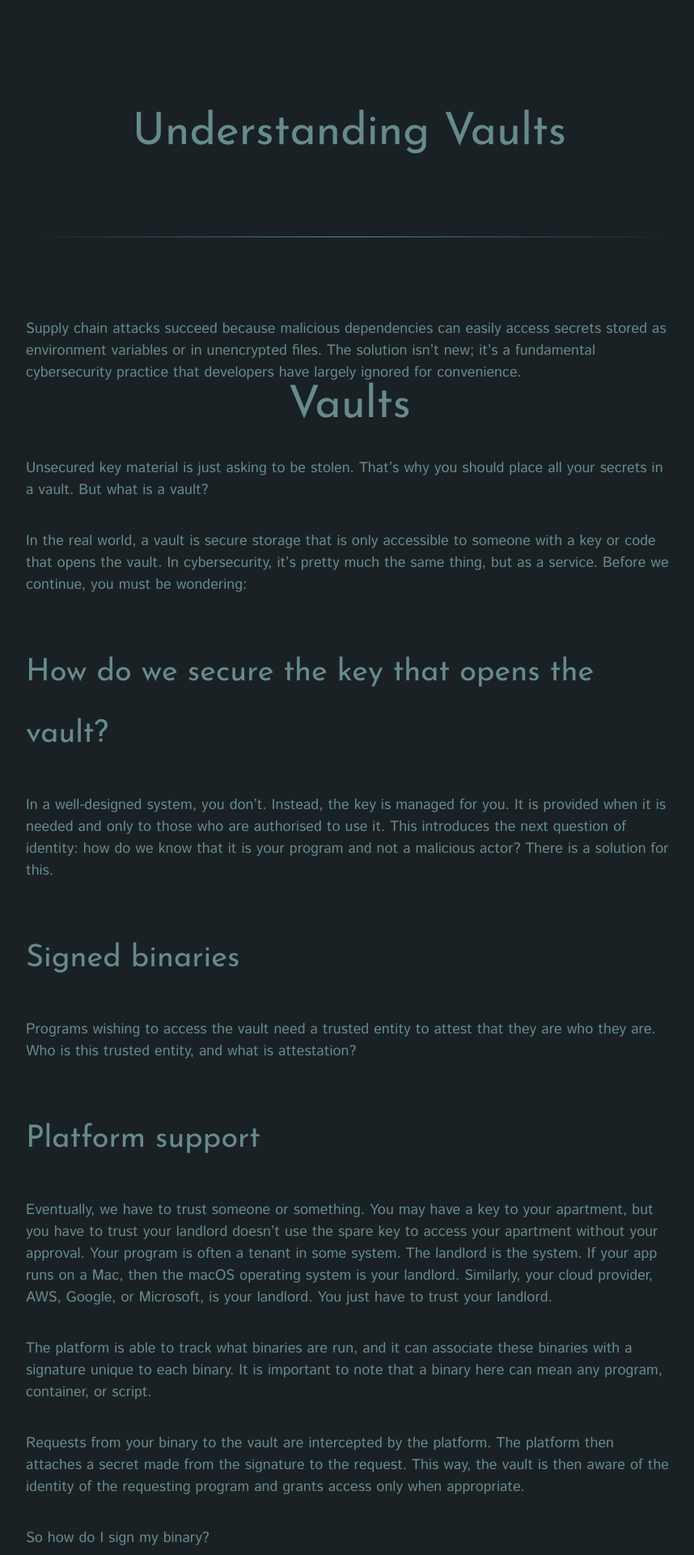
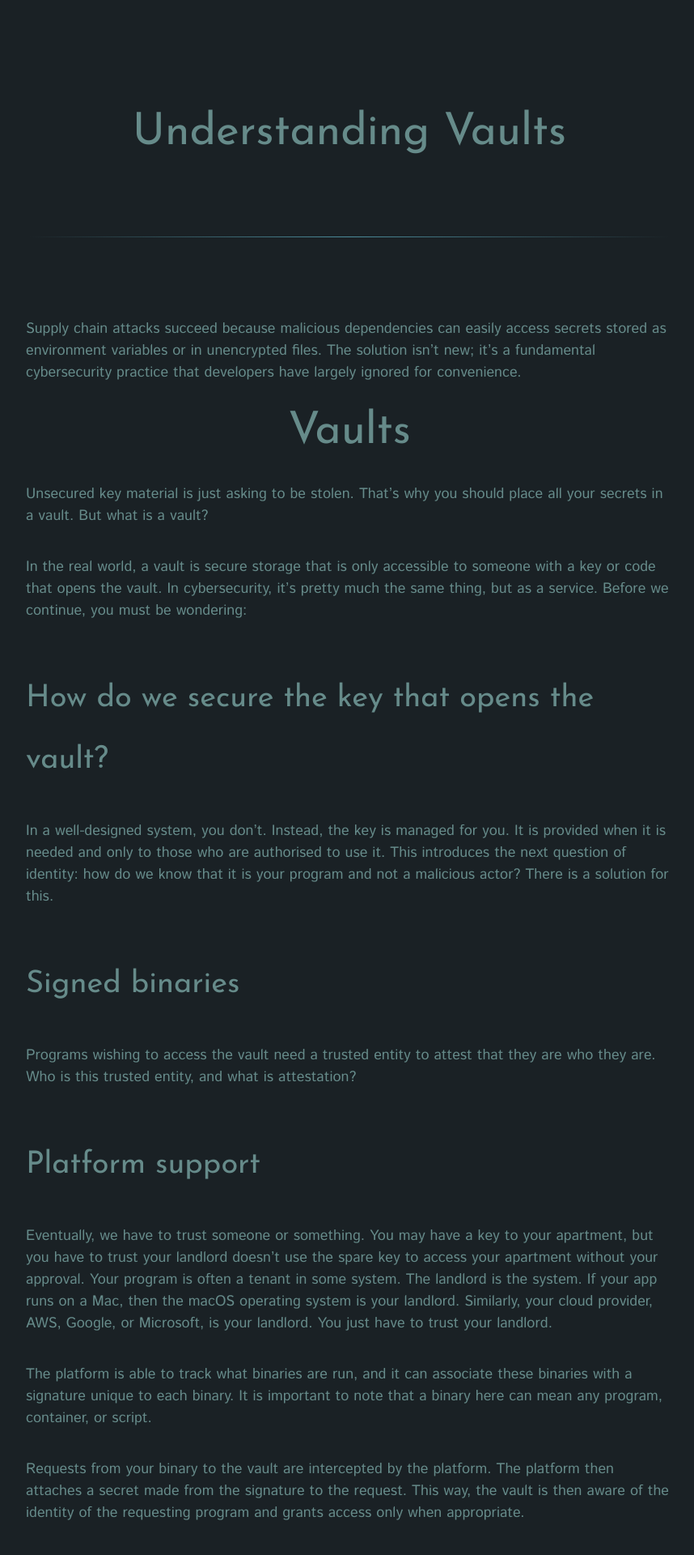
Before and after one commit to kagia/kagia.github.io, a Jekyll site: the page built from _posts/2025-09-21-understanding-vaults.md, in a window 1280 px wide. Shown: the top 1920 px of the page at 81% size, without its empty margins (208-1066 px from the left). Built offline with Jekyll 4.4.1, drawn with Linux system fonts in a browser that asks for light colours; nearby versions of some CDN libraries.

Commit message:
add margins to blocks

````diff
--- a/_posts/2025-09-21-understanding-vaults.md
+++ b/_posts/2025-09-21-understanding-vaults.md
@@ -42,11 +42,11 @@ On AWS, I use the AWS Parameter Store or AWS Secrets Manager. Locally open sourc
 
 In 2025, there shouldn't be platforms or SDKs that don't support secure secret storage, but this is sadly a reality. If they do, though, it may not be explicitly clear. One thing to look out for is SDKs and services that allow for keys to be provided during runtime. For example, the Auth0 SDK for JavaScript allows you to provide secrets in the constructor.
 
-```ts
+{% highlight javascript %}
 
 import { Auth0Client } from "@auth0/nextjs-auth0/server";
 
-let cachedClient: Auth0Client;
+let cachedClient;
 
 export async function getAuth0Client() {
   if (cachedClient) return cachedClient;
@@ -56,7 +56,7 @@ export async function getAuth0Client() {
 
   return cachedClient;
 }
-```
+{% endhighlight %}
 
 Once you've done this, remove all traces of these secrets from your .env files, .bashrc, or any other unencrypted file. So the next time you `npm install` and malicious code looks for unencrypted secrets, there are none to be found.
 
--- a/css/main.scss
+++ b/css/main.scss
@@ -83,7 +83,7 @@ p > code {
 
 .post-content > *:not(figure), .post-header {
   max-width: 800px;
-  margin: auto;
+  margin: 2rem auto;
 }
 
 figure {
````
